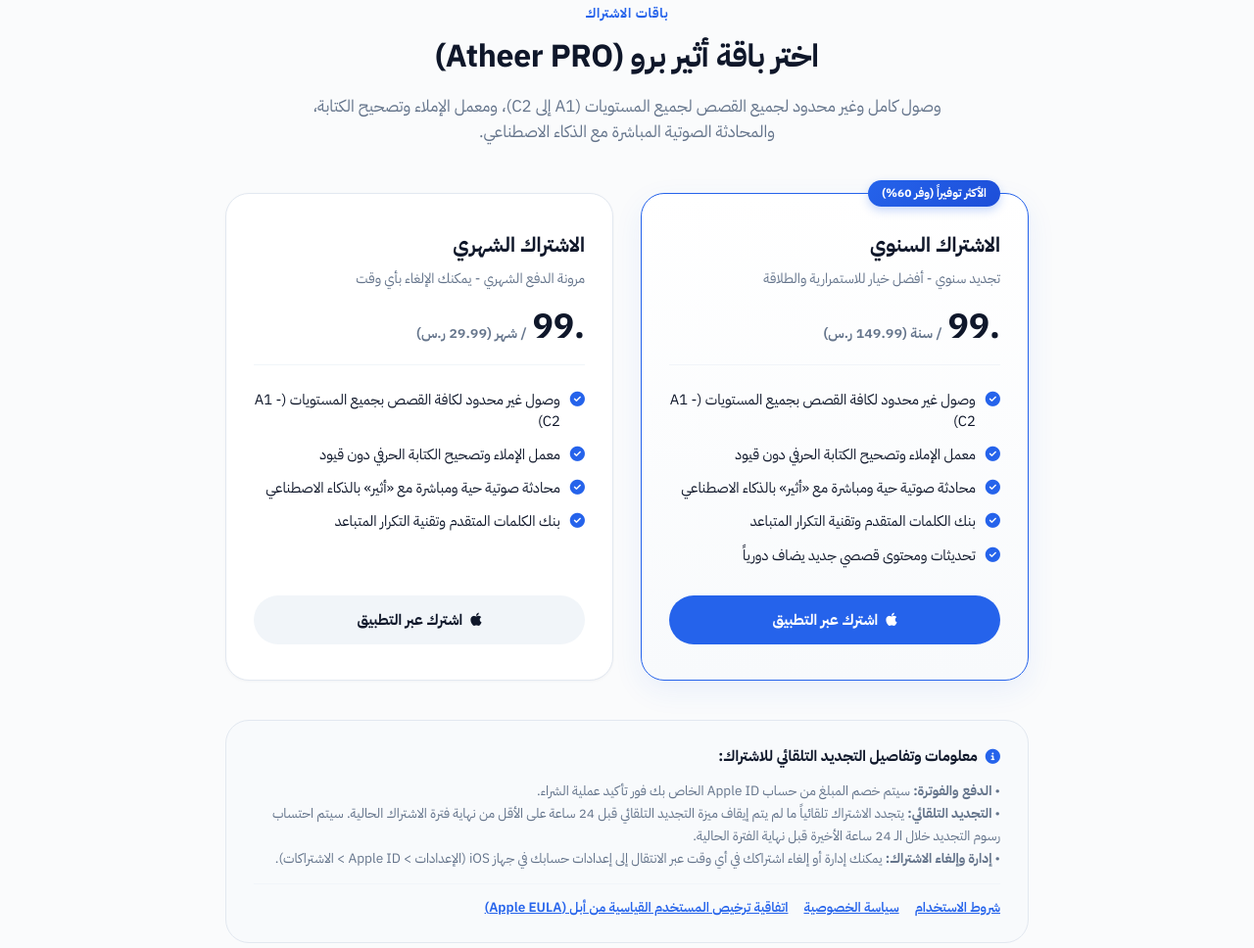
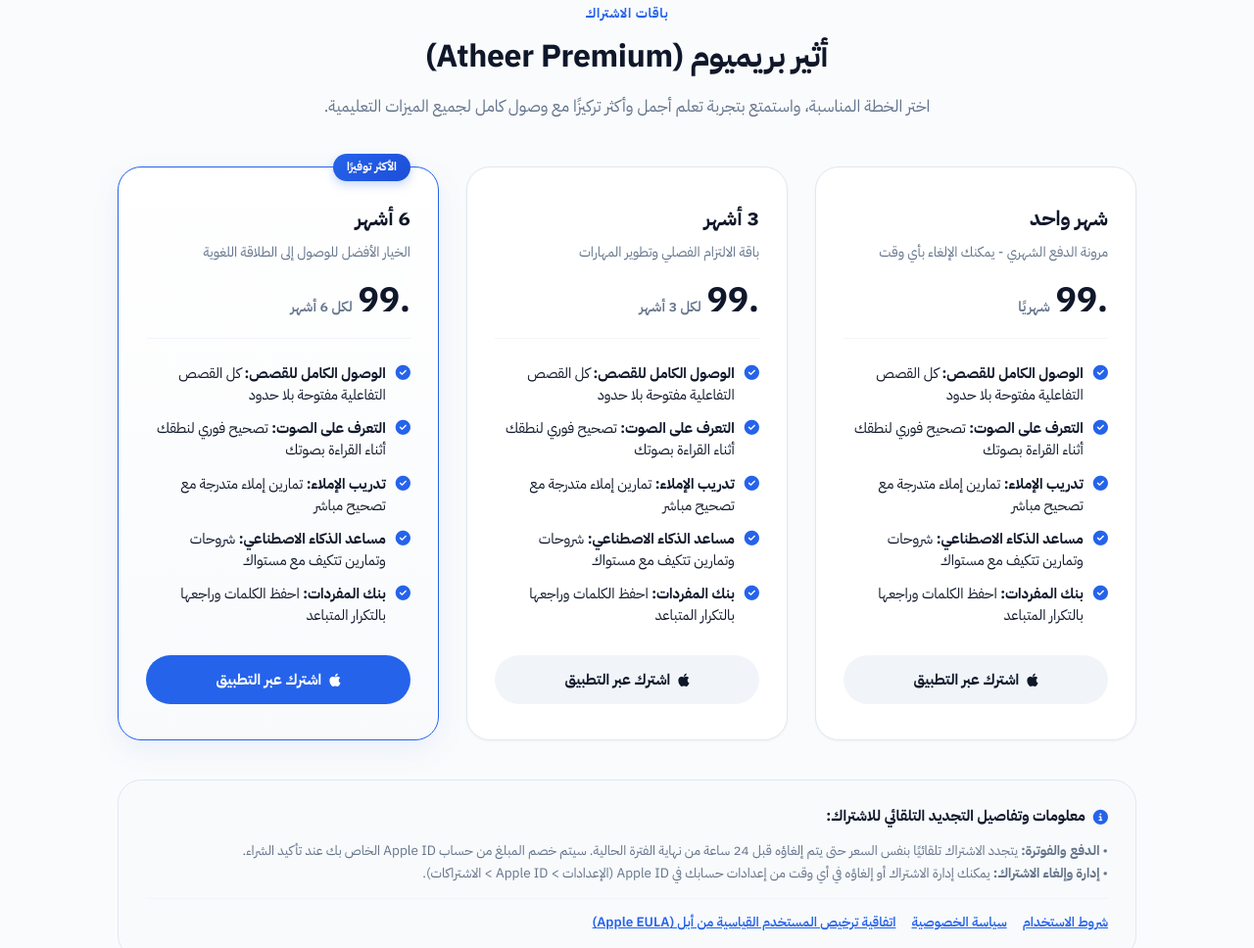
Before and after one commit to mansouralmihoby-create/atheer-webpage, a plain HTML site: page index.html in a window 1280 px wide. Shown: the part 1942-2910 px from the top of the page at 98% size. Drawn offline with Linux system fonts and the light colour scheme.

Commit message:
fix(pricing): align subscription tiers strictly with app paywall (1 month .99, 3 months .99, 6 months .99)

```diff
--- a/index.html
+++ b/index.html
@@ -320,7 +320,7 @@
     </div>
   </section>
 
-    <!-- --- PRICING & SUBSCRIPTIONS (Apple Guideline 3.1.2 Compliant) --- -->
+      <!-- --- PRICING & SUBSCRIPTIONS (Apple Guideline 3.1.2 Compliant) --- -->
   <section class="section" id="pricing">
     <div class="container">
       <div class="section-header">
@@ -329,106 +329,158 @@
           <span class="lang-en">Subscription Plans</span>
         </div>
         <h2 class="section-title">
-          <span class="lang-ar">اختر باقة أثير برو (Atheer PRO)</span>
-          <span class="lang-en">Choose Your Atheer PRO Plan</span>
+          <span class="lang-ar">أثير بريميوم (Atheer Premium)</span>
+          <span class="lang-en">Atheer Premium Plans</span>
         </h2>
         <p class="section-subtitle">
-          <span class="lang-ar">وصول كامل وغير محدود لجميع القصص لجميع المستويات (A1 إلى C2)، ومعمل الإملاء وتصحيح الكتابة، والمحادثة الصوتية المباشرة مع الذكاء الاصطناعي.</span>
-          <span class="lang-en">Full unlimited access to all stories across all CEFR levels (A1 to C2), dictation & spelling lab, and live AI voice conversations.</span>
+          <span class="lang-ar">اختر الخطة المناسبة، واستمتع بتجربة تعلم أجمل وأكثر تركيزًا مع وصول كامل لجميع الميزات التعليمية.</span>
+          <span class="lang-en">Choose your preferred plan and enjoy an enhanced, focused learning experience with full access.</span>
         </p>
       </div>
 
       <div class="pricing-grid">
-        <!-- Yearly Card (Best Value) -->
-        <div class="pricing-card featured">
-          <div class="pricing-badge">
-            <span class="lang-ar">الأكثر توفيراً (وفر 60%)</span>
-            <span class="lang-en">Best Value (Save 60%)</span>
-          </div>
+        <!-- 1 Month Card -->
+        <div class="pricing-card">
           <div>
             <div class="pricing-plan-name">
-              <span class="lang-ar">الاشتراك السنوي</span>
-              <span class="lang-en">Annual Plan</span>
+              <span class="lang-ar">شهر واحد</span>
+              <span class="lang-en">1 Month</span>
             </div>
             <div class="pricing-plan-sub">
-              <span class="lang-ar">تجديد سنوي - أفضل خيار للاستمرارية والطلاقة</span>
-              <span class="lang-en">Billed annually - Best choice for fluency</span>
+              <span class="lang-ar">مرونة الدفع الشهري - يمكنك الإلغاء بأي وقت</span>
+              <span class="lang-en">Monthly flexibility - Cancel anytime</span>
             </div>
             <div class="pricing-price-box">
               <span class="pricing-price">.99</span>
               <span class="pricing-period">
-                <span class="lang-ar">/ سنة (149.99 ر.س)</span>
-                <span class="lang-en">/ year (149.99 SAR)</span>
+                <span class="lang-ar">شهريًا</span>
+                <span class="lang-en">/ month</span>
               </span>
             </div>
             <ul class="pricing-features-list">
               <li>
                 <i class="fa-solid fa-circle-check"></i>
-                <span><span class="lang-ar">وصول غير محدود لكافة القصص بجميع المستويات (A1 - C2)</span><span class="lang-en">Unlimited access to all story levels (A1 - C2)</span></span>
+                <span><span class="lang-ar"><strong>الوصول الكامل للقصص:</strong> كل القصص التفاعلية مفتوحة بلا حدود</span><span class="lang-en"><strong>Full Story Access:</strong> Unlimited interactive stories</span></span>
               </li>
               <li>
                 <i class="fa-solid fa-circle-check"></i>
-                <span><span class="lang-ar">معمل الإملاء وتصحيح الكتابة الحرفي دون قيود</span><span class="lang-en">Full Dictation Lab & letter-by-letter correction</span></span>
+                <span><span class="lang-ar"><strong>التعرف على الصوت:</strong> تصحيح فوري لنطقك أثناء القراءة بصوتك</span><span class="lang-en"><strong>Voice Recognition:</strong> Instant pronunciation feedback</span></span>
               </li>
               <li>
                 <i class="fa-solid fa-circle-check"></i>
-                <span><span class="lang-ar">محادثة صوتية حية ومباشرة مع «أثير» بالذكاء الاصطناعي</span><span class="lang-en">Live real-time AI voice conversation coach</span></span>
+                <span><span class="lang-ar"><strong>تدريب الإملاء:</strong> تمارين إملاء متدرجة مع تصحيح مباشر</span><span class="lang-en"><strong>Dictation Training:</strong> Live spelling corrections</span></span>
               </li>
               <li>
                 <i class="fa-solid fa-circle-check"></i>
-                <span><span class="lang-ar">بنك الكلمات المتقدم وتقنية التكرار المتباعد</span><span class="lang-en">Personal vocabulary bank & spaced repetition</span></span>
+                <span><span class="lang-ar"><strong>مساعد الذكاء الاصطناعي:</strong> شروحات وتمارين تتكيف مع مستواك</span><span class="lang-en"><strong>AI Assistant:</strong> Personalized level-adaptive drills</span></span>
               </li>
               <li>
                 <i class="fa-solid fa-circle-check"></i>
-                <span><span class="lang-ar">تحديثات ومحتوى قصصي جديد يضاف دورياً</span><span class="lang-en">Regular new content updates & fresh stories</span></span>
+                <span><span class="lang-ar"><strong>بنك المفردات:</strong> احفظ الكلمات وراجعها بالتكرار المتباعد</span><span class="lang-en"><strong>Vocabulary Bank:</strong> Smart spaced repetition review</span></span>
               </li>
             </ul>
           </div>
-          <a href="https://apps.apple.com/app/id6770676137" target="_blank" rel="noopener noreferrer" class="pricing-btn">
+          <a href="https://apps.apple.com/app/id6770676137" target="_blank" rel="noopener noreferrer" class="pricing-btn secondary">
             <i class="fa-brands fa-apple"></i>
             <span class="lang-ar">اشترك عبر التطبيق</span>
             <span class="lang-en">Subscribe in App</span>
           </a>
         </div>
 
-        <!-- Monthly Card -->
+        <!-- 3 Months Card -->
         <div class="pricing-card">
           <div>
             <div class="pricing-plan-name">
-              <span class="lang-ar">الاشتراك الشهري</span>
-              <span class="lang-en">Monthly Plan</span>
+              <span class="lang-ar">3 أشهر</span>
+              <span class="lang-en">3 Months</span>
             </div>
             <div class="pricing-plan-sub">
-              <span class="lang-ar">مرونة الدفع الشهري - يمكنك الإلغاء بأي وقت</span>
-              <span class="lang-en">Flexible monthly billing - Cancel anytime</span>
+              <span class="lang-ar">باقة الالتزام الفصلي وتطوير المهارات</span>
+              <span class="lang-en">Quarterly plan for steady skill progression</span>
             </div>
             <div class="pricing-price-box">
               <span class="pricing-price">.99</span>
               <span class="pricing-period">
-                <span class="lang-ar">/ شهر (29.99 ر.س)</span>
-                <span class="lang-en">/ month (29.99 SAR)</span>
+                <span class="lang-ar">لكل 3 أشهر</span>
+                <span class="lang-en">/ 3 months</span>
               </span>
             </div>
             <ul class="pricing-features-list">
               <li>
                 <i class="fa-solid fa-circle-check"></i>
-                <span><span class="lang-ar">وصول غير محدود لكافة القصص بجميع المستويات (A1 - C2)</span><span class="lang-en">Unlimited access to all story levels (A1 - C2)</span></span>
+                <span><span class="lang-ar"><strong>الوصول الكامل للقصص:</strong> كل القصص التفاعلية مفتوحة بلا حدود</span><span class="lang-en"><strong>Full Story Access:</strong> Unlimited interactive stories</span></span>
               </li>
               <li>
                 <i class="fa-solid fa-circle-check"></i>
-                <span><span class="lang-ar">معمل الإملاء وتصحيح الكتابة الحرفي دون قيود</span><span class="lang-en">Full Dictation Lab & letter-by-letter correction</span></span>
+                <span><span class="lang-ar"><strong>التعرف على الصوت:</strong> تصحيح فوري لنطقك أثناء القراءة بصوتك</span><span class="lang-en"><strong>Voice Recognition:</strong> Instant pronunciation feedback</span></span>
               </li>
               <li>
                 <i class="fa-solid fa-circle-check"></i>
-                <span><span class="lang-ar">محادثة صوتية حية ومباشرة مع «أثير» بالذكاء الاصطناعي</span><span class="lang-en">Live real-time AI voice conversation coach</span></span>
+                <span><span class="lang-ar"><strong>تدريب الإملاء:</strong> تمارين إملاء متدرجة مع تصحيح مباشر</span><span class="lang-en"><strong>Dictation Training:</strong> Live spelling corrections</span></span>
               </li>
               <li>
                 <i class="fa-solid fa-circle-check"></i>
-                <span><span class="lang-ar">بنك الكلمات المتقدم وتقنية التكرار المتباعد</span><span class="lang-en">Personal vocabulary bank & spaced repetition</span></span>
+                <span><span class="lang-ar"><strong>مساعد الذكاء الاصطناعي:</strong> شروحات وتمارين تتكيف مع مستواك</span><span class="lang-en"><strong>AI Assistant:</strong> Personalized level-adaptive drills</span></span>
+              </li>
+              <li>
+                <i class="fa-solid fa-circle-check"></i>
+                <span><span class="lang-ar"><strong>بنك المفردات:</strong> احفظ الكلمات وراجعها بالتكرار المتباعد</span><span class="lang-en"><strong>Vocabulary Bank:</strong> Smart spaced repetition review</span></span>
               </li>
             </ul>
           </div>
           <a href="https://apps.apple.com/app/id6770676137" target="_blank" rel="noopener noreferrer" class="pricing-btn secondary">
+            <i class="fa-brands fa-apple"></i>
+            <span class="lang-ar">اشترك عبر التطبيق</span>
+            <span class="lang-en">Subscribe in App</span>
+          </a>
+        </div>
+
+        <!-- 6 Months Card (Most Popular / Best Value) -->
+        <div class="pricing-card featured">
+          <div class="pricing-badge">
+            <span class="lang-ar">الأكثر توفيرًا</span>
+            <span class="lang-en">Best Value</span>
+          </div>
+          <div>
+            <div class="pricing-plan-name">
+              <span class="lang-ar">6 أشهر</span>
+              <span class="lang-en">6 Months</span>
+            </div>
+            <div class="pricing-plan-sub">
+              <span class="lang-ar">الخيار الأفضل للوصول إلى الطلاقة اللغوية</span>
+              <span class="lang-en">Top choice for comprehensive fluency</span>
+            </div>
+            <div class="pricing-price-box">
+              <span class="pricing-price">.99</span>
+              <span class="pricing-period">
+                <span class="lang-ar">لكل 6 أشهر</span>
+                <span class="lang-en">/ 6 months</span>
+              </span>
+            </div>
+            <ul class="pricing-features-list">
+              <li>
+                <i class="fa-solid fa-circle-check"></i>
+                <span><span class="lang-ar"><strong>الوصول الكامل للقصص:</strong> كل القصص التفاعلية مفتوحة بلا حدود</span><span class="lang-en"><strong>Full Story Access:</strong> Unlimited interactive stories</span></span>
+              </li>
+              <li>
+                <i class="fa-solid fa-circle-check"></i>
+                <span><span class="lang-ar"><strong>التعرف على الصوت:</strong> تصحيح فوري لنطقك أثناء القراءة بصوتك</span><span class="lang-en"><strong>Voice Recognition:</strong> Instant pronunciation feedback</span></span>
+              </li>
+              <li>
+                <i class="fa-solid fa-circle-check"></i>
+                <span><span class="lang-ar"><strong>تدريب الإملاء:</strong> تمارين إملاء متدرجة مع تصحيح مباشر</span><span class="lang-en"><strong>Dictation Training:</strong> Live spelling corrections</span></span>
+              </li>
+              <li>
+                <i class="fa-solid fa-circle-check"></i>
+                <span><span class="lang-ar"><strong>مساعد الذكاء الاصطناعي:</strong> شروحات وتمارين تتكيف مع مستواك</span><span class="lang-en"><strong>AI Assistant:</strong> Personalized level-adaptive drills</span></span>
+              </li>
+              <li>
+                <i class="fa-solid fa-circle-check"></i>
+                <span><span class="lang-ar"><strong>بنك المفردات:</strong> احفظ الكلمات وراجعها بالتكرار المتباعد</span><span class="lang-en"><strong>Vocabulary Bank:</strong> Smart spaced repetition review</span></span>
+              </li>
+            </ul>
+          </div>
+          <a href="https://apps.apple.com/app/id6770676137" target="_blank" rel="noopener noreferrer" class="pricing-btn">
             <i class="fa-brands fa-apple"></i>
             <span class="lang-ar">اشترك عبر التطبيق</span>
             <span class="lang-en">Subscribe in App</span>
@@ -444,16 +496,12 @@
           <span class="lang-en">Subscription Terms & Auto-Renewal Details:</span>
         </div>
         <p>
-          <span class="lang-ar">• <strong>الدفع والفوترة:</strong> سيتم خصم المبلغ من حساب Apple ID الخاص بك فور تأكيد عملية الشراء.</span>
-          <span class="lang-en">• <strong>Payment:</strong> Payment will be charged to your Apple ID account upon confirmation of purchase.</span>
+          <span class="lang-ar">• <strong>الدفع والفوترة:</strong> يتجدد الاشتراك تلقائيًا بنفس السعر حتى يتم إلغاؤه قبل 24 ساعة من نهاية الفترة الحالية. سيتم خصم المبلغ من حساب Apple ID الخاص بك عند تأكيد الشراء.</span>
+          <span class="lang-en">• <strong>Payment:</strong> Payment will be charged to your Apple ID account upon confirmation of purchase. Subscription automatically renews at the same price unless cancelled at least 24 hours before the end of the current period.</span>
         </p>
         <p>
-          <span class="lang-ar">• <strong>التجديد التلقائي:</strong> يتجدد الاشتراك تلقائياً ما لم يتم إيقاف ميزة التجديد التلقائي قبل 24 ساعة على الأقل من نهاية فترة الاشتراك الحالية. سيتم احتساب رسوم التجديد خلال الـ 24 ساعة الأخيرة قبل نهاية الفترة الحالية.</span>
-          <span class="lang-en">• <strong>Auto-Renewal:</strong> Subscription automatically renews unless auto-renew is turned off at least 24 hours before the end of the current period. Your account will be charged for renewal within 24 hours prior to the end of the current period.</span>
-        </p>
-        <p>
-          <span class="lang-ar">• <strong>إدارة وإلغاء الاشتراك:</strong> يمكنك إدارة أو إلغاء اشتراكك في أي وقت عبر الانتقال إلى إعدادات حسابك في جهاز iOS (الإعدادات > Apple ID > الاشتراكات).</span>
-          <span class="lang-en">• <strong>Manage / Cancel:</strong> You can manage or cancel your subscription anytime in your iOS Account Settings (Settings > Apple ID > Subscriptions).</span>
+          <span class="lang-ar">• <strong>إدارة وإلغاء الاشتراك:</strong> يمكنك إدارة الاشتراك أو إلغاؤه في أي وقت من إعدادات حسابك في Apple ID (الإعدادات > Apple ID > الاشتراكات).</span>
+          <span class="lang-en">• <strong>Manage / Cancel:</strong> You can manage or cancel your subscription anytime in your iOS Apple ID Account Settings (Settings > Apple ID > Subscriptions).</span>
         </p>
         <div class="disclosure-links">
           <a href="terms.html"><span class="lang-ar">شروط الاستخدام</span><span class="lang-en">Terms of Use</span></a>
--- a/style.css
+++ b/style.css
@@ -401,7 +401,7 @@
 /* --- FEATURES GRID --- */
 .features-grid {
   display: grid;
-  grid-template-columns: repeat(auto-fit, minmax(320px, 1fr));
+  grid-template-columns: repeat(auto-fit, minmax(280px, 1fr));
   gap: 24px;
 }
 
@@ -724,9 +724,9 @@
 /* --- PRICING & SUBSCRIPTION SECTION (Guideline 3.1.2) --- */
 .pricing-grid {
   display: grid;
-  grid-template-columns: repeat(auto-fit, minmax(320px, 1fr));
+  grid-template-columns: repeat(auto-fit, minmax(280px, 1fr));
   gap: 28px;
-  max-width: 820px;
+  max-width: 1040px;
   margin: 0 auto 40px;
 }
 
@@ -868,7 +868,7 @@
   border: 1px solid var(--border);
   border-radius: var(--radius-lg);
   padding: 24px 28px;
-  max-width: 820px;
+  max-width: 1040px;
   margin: 0 auto;
   font-size: 0.85rem;
   color: var(--text-muted);
```
Also changed, not shown: terms.html (+7 -6 lines).
